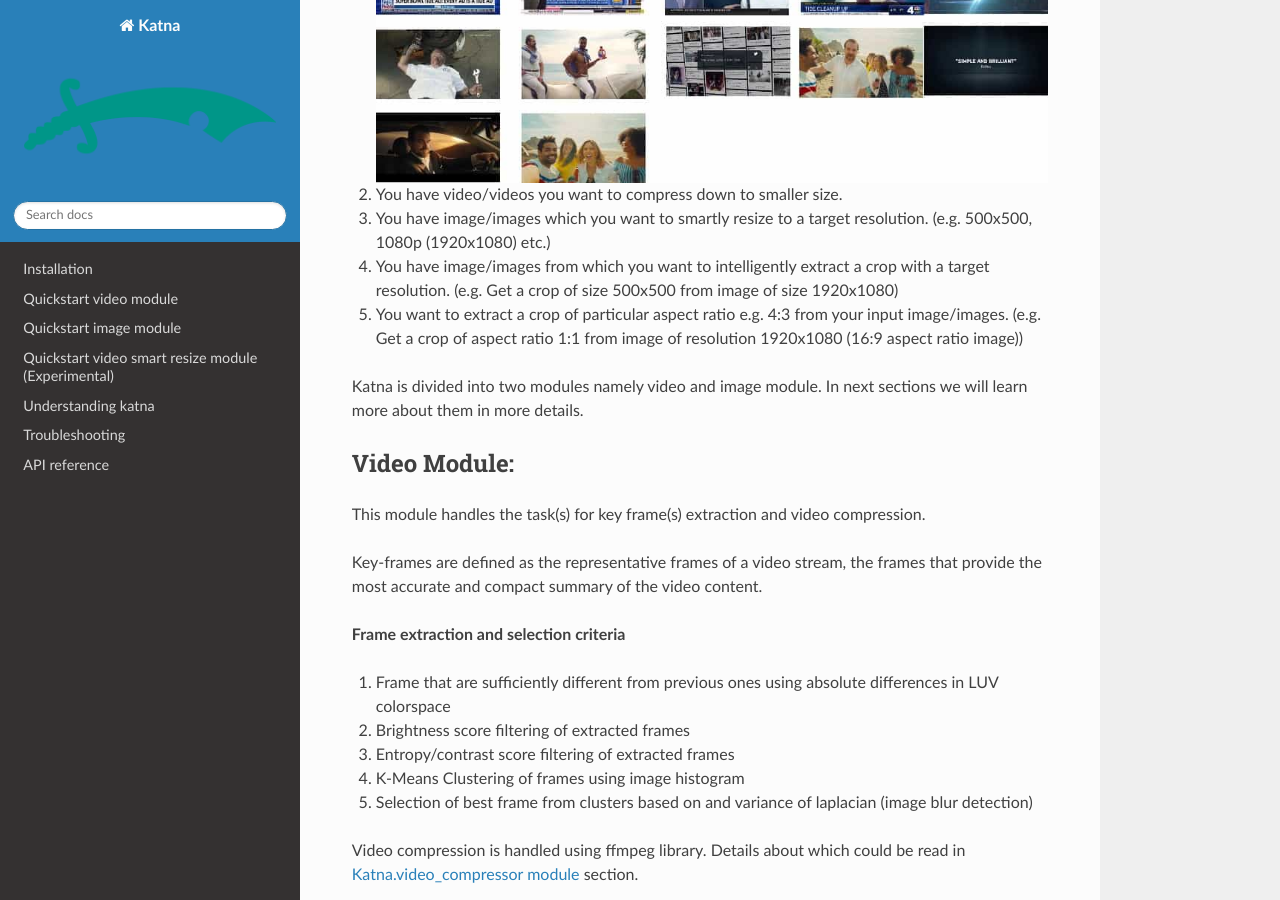
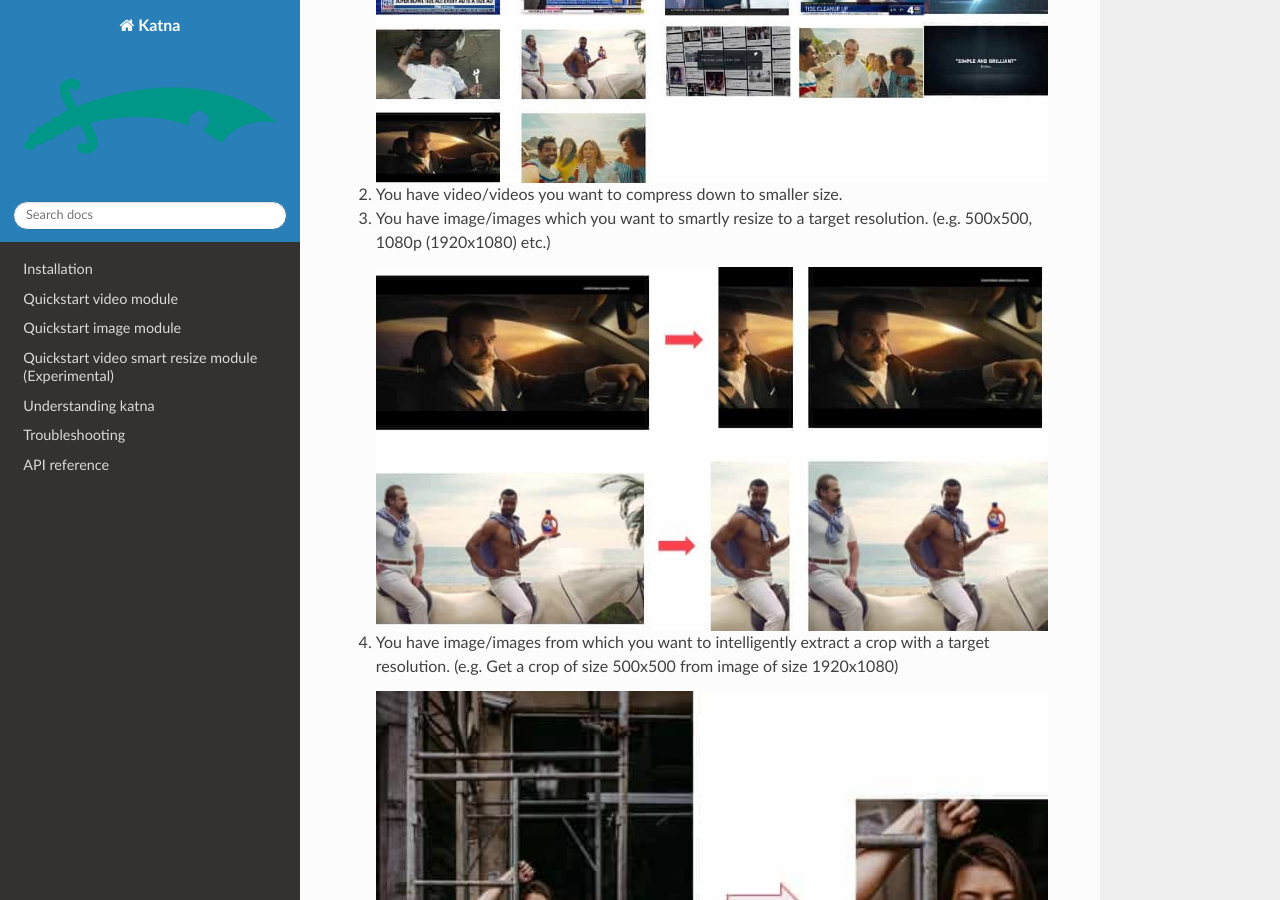
Before and after one commit to keplerlab/katna, a Sphinx documentation site: the page built from docs/source/index.rst, in a window 1280 px wide and 900 px high, scrolled down 899 px. Built offline with Sphinx 7.4.7 and the Read the Docs theme 2.0.0, drawn with Linux system fonts in a browser that asks for light colours.

Commit message:
updated images

```diff
--- a/docs/source/index.rst
+++ b/docs/source/index.rst
@@ -34,8 +34,20 @@ want to automate:
 #. You have video/videos you want to compress down to smaller size.
 #. You have image/images which you want to smartly resize to a target resolution.
    (e.g. 500x500, 1080p (1920x1080) etc.)
+
+   .. figure:: images/katna_image_resize.jpg
+         :width: 100%
+         :align: center
+         :alt: Katna Image resize
+
 #. You have image/images from which you want to intelligently extract a crop with a target resolution.
    (e.g. Get a crop of size 500x500 from image of size 1920x1080)
+
+   .. figure:: images/katna_image_crop.jpg
+      :width: 100%
+      :align: center
+      :alt: Katna Image resize
+
 #. You want to extract a crop of particular aspect ratio e.g. 4:3 from your input image/images.
    (e.g. Get a crop of aspect ratio 1:1 from image of resolution 1920x1080 (16:9 aspect ratio image))
 
```
Also changed, not shown: docs/source/images/katna_image_crop.jpg (added), docs/source/images/katna_image_resize.jpg (added).
